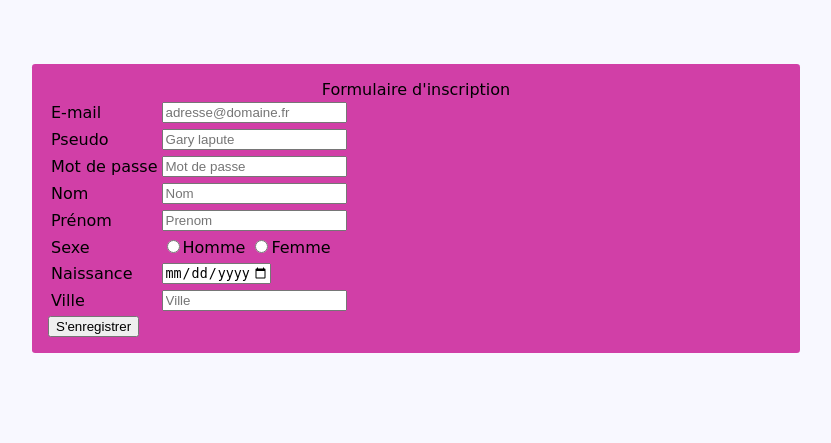
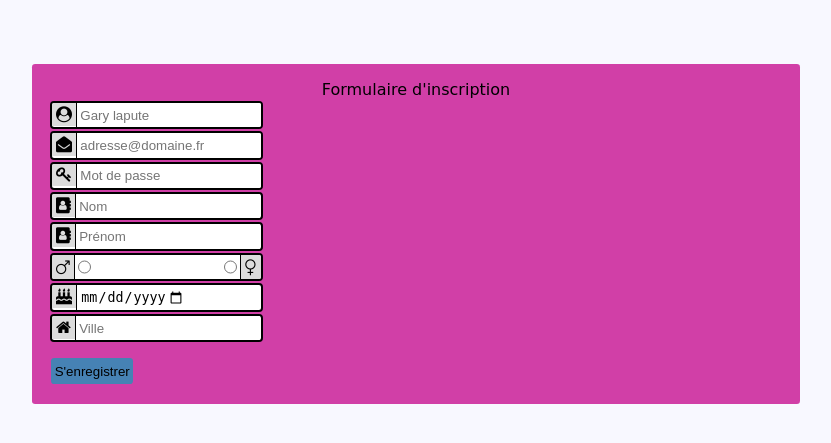
Before and after one commit to lcsdavid/bataille_navale, a PHP site: page /s-inscrire in a window 1280 px wide. Shown: the part 48-491 px from the top of the page, without its empty margins (224-1055 px from the left). Run offline with PHP 8.4, Linux system fonts and the light colour scheme.

Commit message:
Commit ajout awesome font

```diff
--- a/jeu/assets/css/style.css
+++ b/jeu/assets/css/style.css
@@ -345,3 +305,75 @@ main {
     width: 100%;
     text-align: center;
 }
+.register td:first-child{
+    position: relative;
+    overflow: hidden;
+    background: white;
+    height: 1.5em;
+    padding: 0;
+    margin: 0;
+    border-radius: 0.25em;
+    border: solid 2px black;
+}
+.register input{
+    position: inherit;
+    height: 100%;
+    padding: 0.25em;
+    margin: 0;
+    border: 0;
+    border-left: 1px solid black;
+}
+.register i {
+    position: inherit;
+    background: gainsboro;
+    padding: 0.25em;
+    margin: 0;
+}
+.register .gender > input {
+    position: relative;
+    margin: 0 0.25em 0 0.25em;
+}
+.register .gender > i {
+    display: inline;
+}
+.register > input {
+    background-color: steelblue;
+    font-family: sans-serif;
+    text-transform: capitalize;
+    border: 0;
+    height: 2em;
+    border-radius: 0.25em;
+    margin: 1em 0.25em 0.25em 0.25em;
+}
+.register > input:hover {
+    background-color: #55c0f9;
+}
+/** Register.php **/
+
+/** Login.php **/
+.login {
+    padding: 2em 0 0 2em;
+    font-family: sans-serif;
+}
+
+.login .button {
+    background-color: steelblue;
+    text-transform: capitalize;
+    height: 2em;
+    border: 0;
+    border-radius: 0.25em;
+}
+.login .button:hover {
+    background-color: #55c0f9;
+}
+/** Login.php **/
+
+/** Listing.php **/
+
+/** Listing.php **/
+
+
+
+@media screen and (max-width:1280px) {
+
+}
--- a/jeu/s-inscrire/register.php
+++ b/jeu/s-inscrire/register.php
@@ -36,66 +36,46 @@ if (isset($_POST["submit"]))
     <form class="register" method="POST" action="#">
         <span>Formulaire d'inscription</span>
         <table>
+            <!-- Pseudo -->
             <tr>
-                <td>E-mail</td>
-                <td><input name="mail" type="email" placeholder="adresse@domaine.fr" autocomplete="off"></td>
-                <td><?php
-                    if (isset($_POST["submit"]))
-                        if (!isset($_POST["mail"]))
-                            echo "L'email est requise !";
-                        else if (!$register_accomplished)
-                            echo "lol";
-                    ?></td>
-            </tr>
-            <tr></tr>
-            <tr>
-                <td>Pseudo</td>
-                <td><input name="pseudo" type="text" placeholder="Gary lapute" autocomplete="off"></td>
+                <td><i class="fa fa-user-circle"></i><input name="pseudo" type="text" placeholder="Gary lapute" autocomplete="off"></td>
                 <td></td>
             </tr>
-            <tr></tr>
+            <!-- Mail -->
             <tr>
-                <td>Mot de passe</td>
-                <td><input name="pwd" type="password" placeholder="Mot de passe" autocomplete="off"></td>
+                <td><i class="fa fa-envelope-open"></i><input name="mail" type="email" placeholder="adresse@domaine.fr" autocomplete="off"></td>
                 <td></td>
             </tr>
-            <tr></tr>
+            <!-- Mot de passe -->
             <tr>
-                <td>Nom</td>
-                <td><input name="name" type="text" placeholder="Nom" autocomplete="off"></td>
+                <td><i class="fa fa-key"></i><input name="pwd" type="password" placeholder="Mot de passe" autocomplete="off"></td>
                 <td></td>
             </tr>
-            <tr></tr>
+            <!-- Nom -->
             <tr>
-                <td>Prénom</td>
-                <td><input name="firstname" type="text" placeholder="Prenom" autocomplete="off"></td>
+                <td><i class="fa fa-address-book"></i><input name="name" type="text" placeholder="Nom" autocomplete="off"></td>
                 <td></td>
             </tr>
-            <tr></tr>
+            <!-- Prénom -->
             <tr>
-                <td>Sexe</td>
-                <td>
-                    <input name="gender" type="radio" value="H" title="Homme">Homme
-                    <input name="gender" type="radio" value="F" title="Femme">Femme
-                </td>
+                <td><i class="fa fa-address-book"></i><input name="firstname" type="text" placeholder="Prénom" autocomplete="off"></td>
+                <td></td>
             </tr>
-            <tr></tr>
-            <!-- Naissance -->
             <tr>
-                <td>Naissance</td>
-                <td><input name="birth" type="date"
+                <td class="gender"><i class="fa fa-mars" style="float: left; border-right: 1px solid black;"></i><input name="gender" type="radio" value="H" title="Homme" style="float: left;">
+                <i class="fa fa-venus" style="float: right; border-left: 1px solid black;"></i><input name="gender" type="radio" value="F" title="Femme" style="float: right;"></td>
+            </tr>
+            <tr>
+                <td><i class="fa fa-birthday-cake"></i><input name="birth" type="date"
                            min="<?php echo date('Y-m-d', strtotime('-100 years')); ?>"
                            max="<?php echo date('Y-m-d', strtotime('-7 years')); ?>"
                            placeholder="AAAA-MM-JJ"></td>
                 <td></td>
             </tr>
-            <tr></tr>
             <tr>
-                <td>Ville</td>
-                <td><input name="town" type="text" placeholder="Ville" autocomplete="off"></td>
+                <td><i class="fa fa-home"></i><input name="town" type="text" placeholder="Ville" autocomplete="off"></td>
                 <td></td>
             </tr>
-            <tr></tr>
         </table>
         <input name="submit" type="submit" value="S'enregistrer">
     </form>
```
Also changed, not shown: other parts of jeu/assets/css/style.css (+159 -199 lines), jeu/accueil.php (+20 -1 lines), jeu/se-connecter/login.php (+24 -7 lines).
